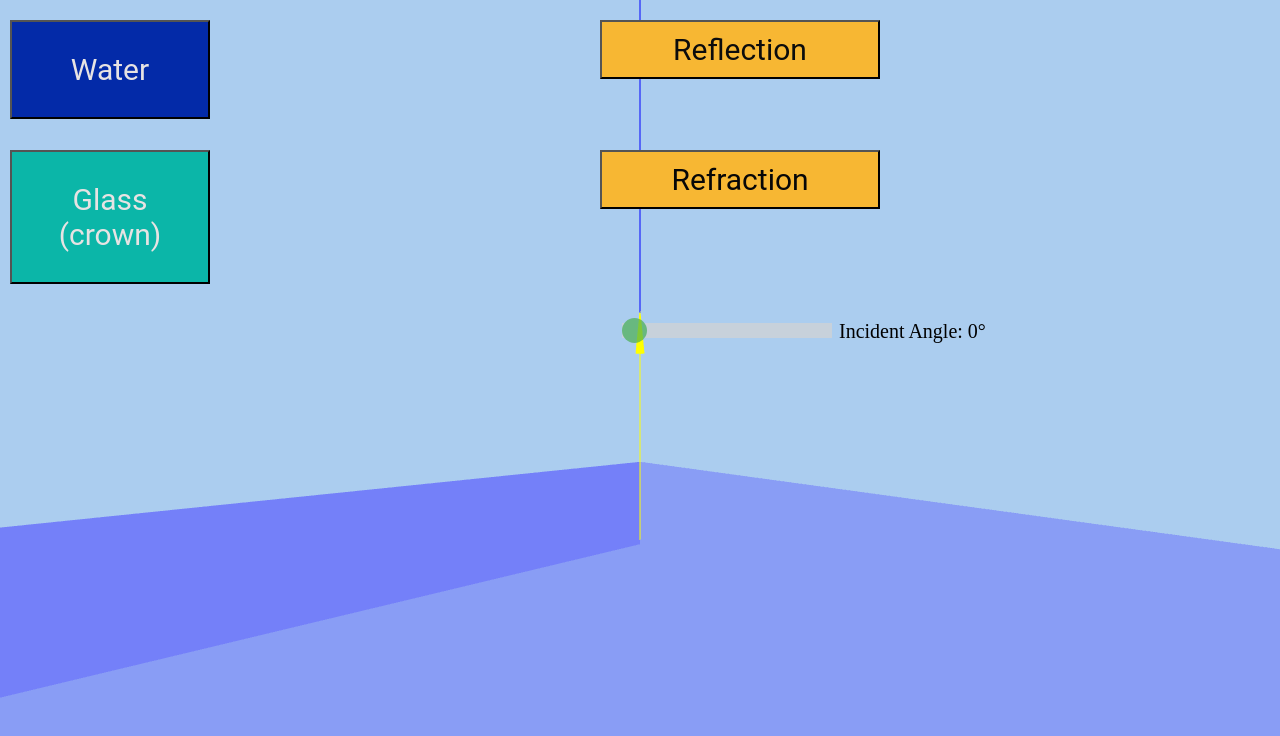
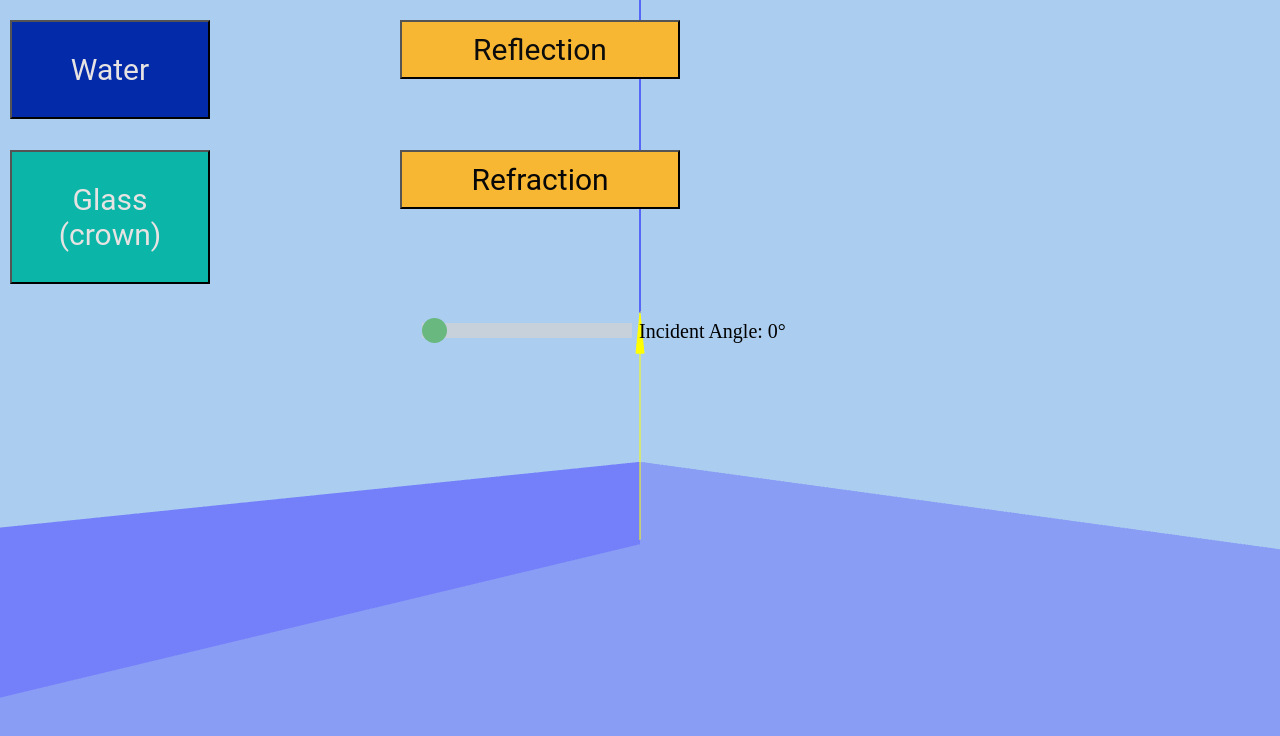
Before and after one commit to daniel-p741/Wave-Reflection-Refraction, a website: page index.html in a window 1280 px wide. Drawn offline with nearby package versions, Linux system fonts and the light colour scheme.

Commit message:
shifted buttons for site

```diff
--- a/style.css
+++ b/style.css
@@ -45,7 +45,7 @@ html {
     position: absolute;
     top: 20px;
     /* Start at 10px from the top */
-    left: 600px;
+    left: 400px;
     width: 280px;
     padding: 10px;
     font-size: 30px;
@@ -60,7 +60,7 @@ html {
     position: absolute;
     top: 150px;
     /* Start at 10px from the top */
-    left: 600px;
+    left: 400px;
     width: 280px;
     padding: 10px;
     font-size: 30px;
@@ -76,7 +76,7 @@ html {
     margin: 20px;
     position: absolute;
     top: 300px;
-    left: 600px;
+    left: 400px;
     z-index: 10;
     font-size: 20px;
 
```
